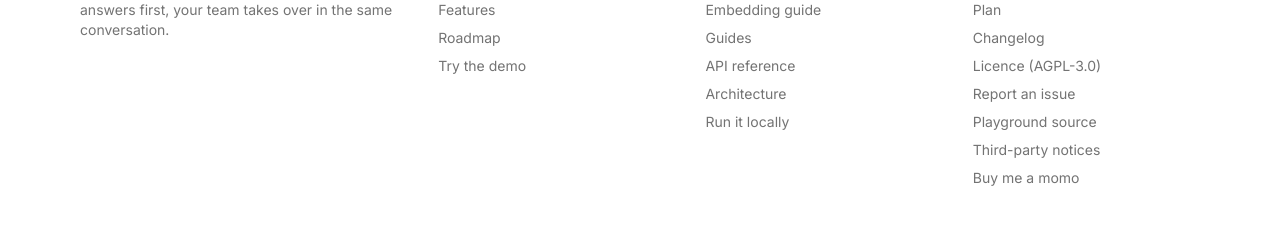
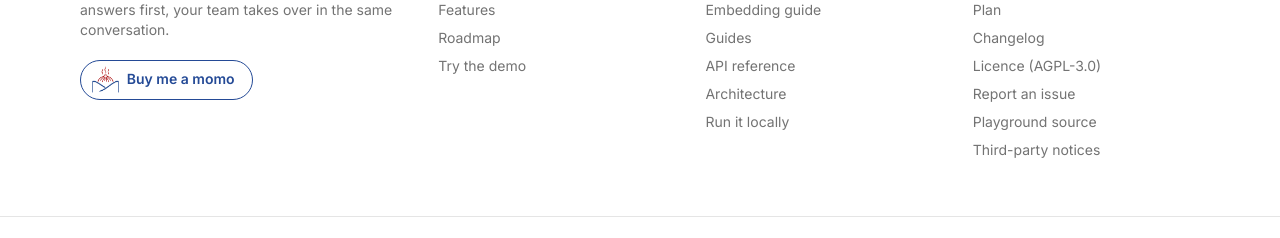
Before and after one commit to mesubash/quokra-playground, a React (Vite) app: page / in a window 1280 px wide. Shown: the part 8084-8322 px from the top of the page. Built offline with nearby package versions, Linux system fonts and the light colour scheme; no server answers; what oidc-client-ts would draw is missing.

Commit message:
feat(landing): Buy me a momo button with BuyMeMomo's logo in the footer

```diff
--- a/src/app/landing/components/site-chrome.tsx
+++ b/src/app/landing/components/site-chrome.tsx
@@ -161,13 +161,34 @@ const footerColumns = [
         label: "Third-party notices",
         href: repoFile("THIRD_PARTY_NOTICES.md"),
       },
-      { label: "Buy me a momo", href: SUPPORT_URL },
     ],
   },
 ]
 
 const footerLink =
   "underline-offset-4 whitespace-nowrap hover:text-foreground hover:underline"
+
+// Buy me a momo, in BuyMeMomo's colours (the same in both themes, like a brand badge). The momo bounces
+// on hover; styles in index.css (.momo-button). The mark is cropped from BuyMeMomo's own logo.
+function MomoButton() {
+  return (
+    <a
+      className="momo-button mt-5"
+      href={SUPPORT_URL}
+      target="_blank"
+      rel="noopener noreferrer"
+    >
+      <img
+        className="momo-icon"
+        src="/brand/buymemomo.png"
+        alt=""
+        width="24"
+        height="24"
+      />
+      Buy me a momo
+    </a>
+  )
+}
 
 export function MarketingFooter() {
   return (
@@ -182,6 +203,7 @@ export function MarketingFooter() {
             Support chat for your site and dashboard: a bot answers first, your
             team takes over in the same conversation.
           </p>
+          <MomoButton />
         </div>
         {footerColumns.map((col) => (
           <nav key={col.title} aria-label={col.title}>
--- a/src/index.css
+++ b/src/index.css
@@ -197,12 +197,20 @@ html {
 /* Route progress bar (components/router/root-layout.tsx). Fades in after
    150ms so fast navigations don't flash it. */
 @keyframes route-progress-in {
-  from { opacity: 0; }
-  to { opacity: 1; }
+  from {
+    opacity: 0;
+  }
+  to {
+    opacity: 1;
+  }
 }
 @keyframes route-progress-slide {
-  from { transform: translateX(-100%); }
-  to { transform: translateX(300%); }
+  from {
+    transform: translateX(-100%);
+  }
+  to {
+    transform: translateX(300%);
+  }
 }
 .route-progress {
   animation: route-progress-in 150ms ease-out 150ms both;
@@ -211,5 +219,67 @@ html {
   animation: route-progress-slide 1.1s ease-in-out infinite;
 }
 @media (prefers-reduced-motion: reduce) {
-  .route-progress-bar { animation: none; width: 100%; opacity: 0.6; }
+  .route-progress-bar {
+    animation: none;
+    width: 100%;
+    opacity: 0.6;
+  }
 }
+
+/* Buy me a momo (site-chrome.tsx), in BuyMeMomo's colours in both themes. */
+.momo-button {
+  display: inline-flex;
+  align-items: center;
+  gap: 0.5rem;
+  padding: 0.35rem 1.1rem 0.35rem 0.7rem;
+  border: 1.5px solid #244a96;
+  border-radius: 999px;
+  background: #fff;
+  color: #244a96;
+  font-weight: 600;
+  font-size: 0.875rem;
+  line-height: 1.2;
+  transition:
+    transform 0.2s ease,
+    box-shadow 0.2s ease;
+}
+
+.momo-button:hover,
+.momo-button:focus-visible {
+  transform: translateY(-2px);
+  box-shadow: 0 6px 16px rgb(36 74 150 / 25%);
+}
+
+.momo-icon {
+  width: 1.9em;
+  height: 1.9em;
+  flex: none;
+  transform-origin: 50% 90%;
+}
+
+.momo-button:hover .momo-icon,
+.momo-button:focus-visible .momo-icon {
+  animation: momo-bounce 0.6s ease;
+}
+
+@keyframes momo-bounce {
+  0%,
+  100% {
+    transform: scale(1, 1);
+  }
+  30% {
+    transform: scale(1.1, 0.9);
+  }
+  60% {
+    transform: scale(0.95, 1.06) translateY(-1px);
+  }
+}
+
+@media (prefers-reduced-motion: reduce) {
+  .momo-button,
+  .momo-button:hover .momo-icon,
+  .momo-button:focus-visible .momo-icon {
+    transition: none;
+    animation: none;
+  }
+}
```
Also changed, not shown: public/brand/buymemomo.png (added).
